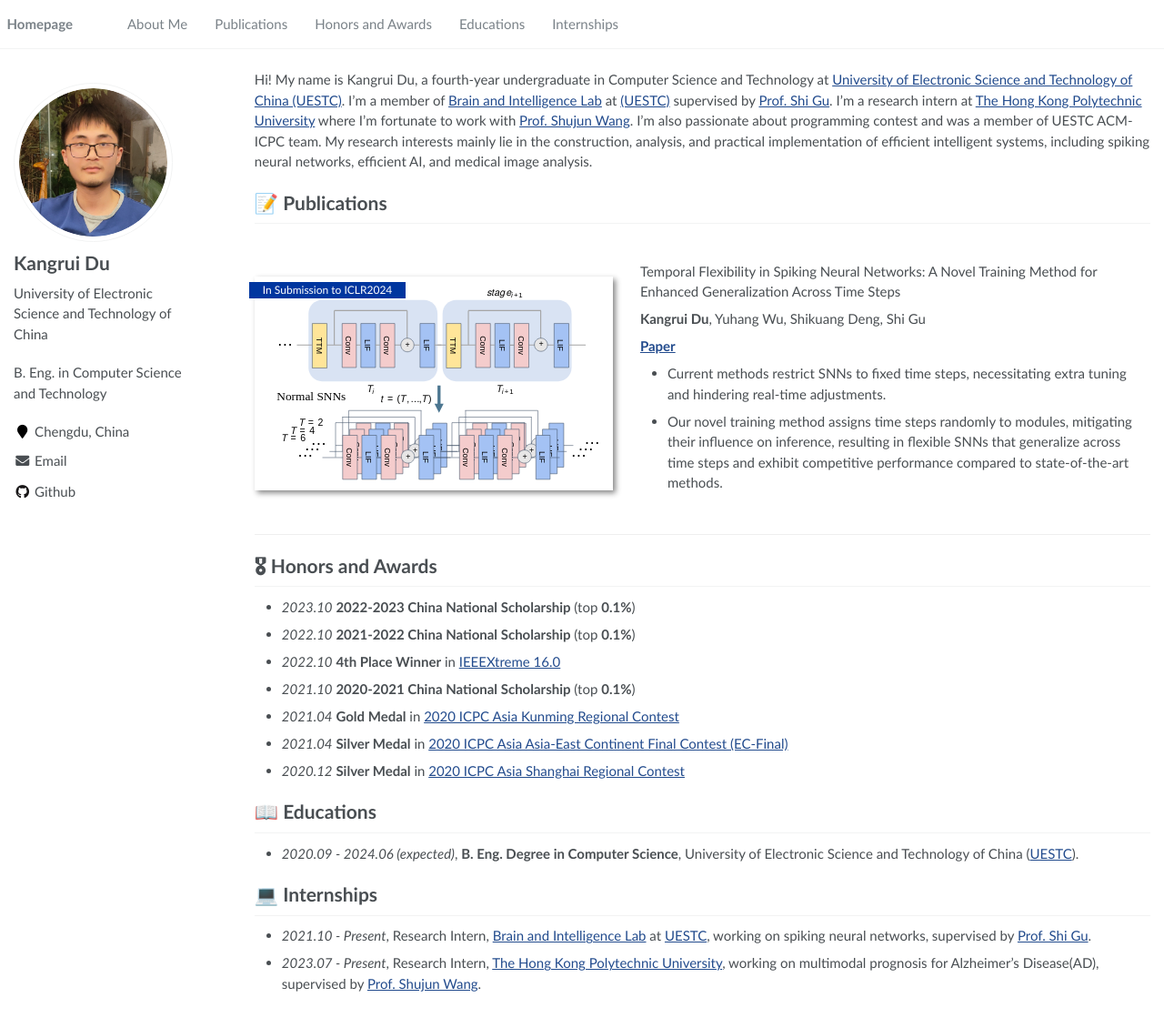
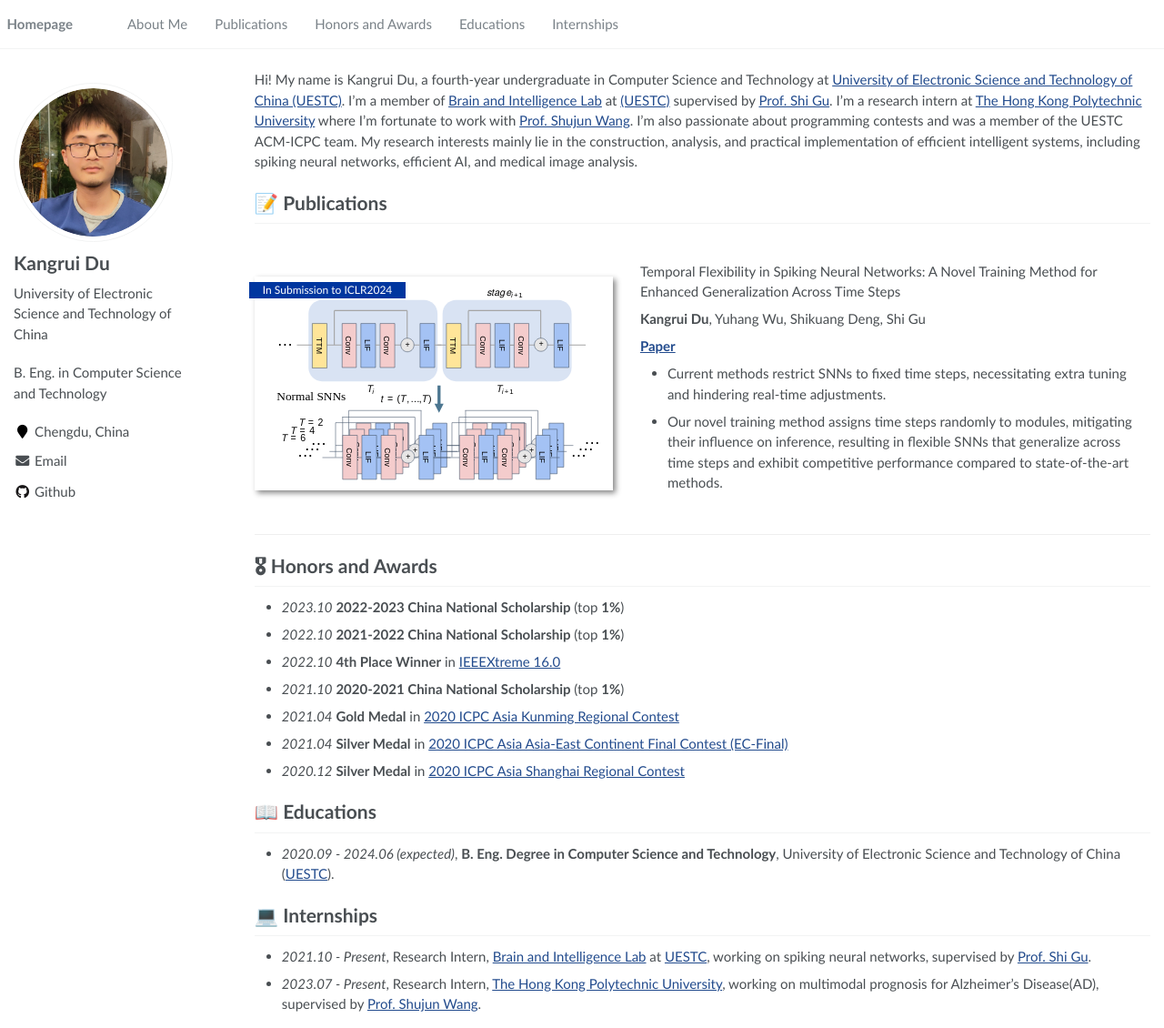
Before and after one commit to Rockdu/Rockdu.github.io, a Jekyll site: the page built from _pages/about.md, in a window 1280 px wide and 1130 px high. Shown: the whole window at 91% size. Built offline with Jekyll 4.4.1, drawn with Linux system fonts in a browser that asks for light colours.

Commit message:
Update about.md

```diff
--- a/_pages/about.md
+++ b/_pages/about.md
@@ -17,8 +17,8 @@ redirect_from:
 
 <span class='anchor' id='about-me'></span>
 
-Hi! My name is Kangrui Du, a fourth-year undergraduate in Computer Science and Technology at [University of Electronic Science and Technology of China (UESTC)](https://en.uestc.edu.cn/). I'm a member of [Brain and Intelligence Lab](https://guslab.org/) at [(UESTC)](https://en.uestc.edu.cn/) supervised by [Prof. Shi Gu](https://guslab.org/). I'm a research intern at [The Hong Kong Polytechnic University](https://www.polyu.edu.hk/en/) where I'm fortunate to work with [Prof. Shujun Wang](https://emma-sjwang.github.io/). I'm also passionate about programming contest and was a member of UESTC ACM-ICPC team.
-<!-- My research interests lie in building, analyzing and applying efficient and low energy intelligent systems, including spiking neural networks, efficient AI, and medical image analysis.  -->
+Hi! My name is Kangrui Du, a fourth-year undergraduate in Computer Science and Technology at [University of Electronic Science and Technology of China (UESTC)](https://en.uestc.edu.cn/). I'm a member of [Brain and Intelligence Lab](https://guslab.org/) at [(UESTC)](https://en.uestc.edu.cn/) supervised by [Prof. Shi Gu](https://guslab.org/). I'm a research intern at [The Hong Kong Polytechnic University](https://www.polyu.edu.hk/en/) where I'm fortunate to work with [Prof. Shujun Wang](https://emma-sjwang.github.io/). I'm also passionate about programming contests and was a member of the UESTC ACM-ICPC team.
+<!-- My research interests lie in building, analyzing, and applying efficient and low-energy intelligent systems, including spiking neural networks, efficient AI, and medical image analysis.  -->
 My research interests mainly lie in the construction, analysis, and practical implementation of efficient intelligent systems, including spiking neural networks, efficient AI, and medical image analysis.
 
 
@@ -47,16 +47,16 @@ Temporal Flexibility in Spiking Neural Networks: A Novel Training Method for Enh
 </div>
 
 # 🎖 Honors and Awards
-- *2023.10* **2022-2023 China National Scholarship** (top **0.1%**)
-- *2022.10* **2021-2022 China National Scholarship** (top **0.1%**)
+- *2023.10* **2022-2023 China National Scholarship** (top **1%**)
+- *2022.10* **2021-2022 China National Scholarship** (top **1%**)
 - *2022.10* **4th Place Winner** in [IEEEXtreme 16.0](https://ieeextreme.org/ieeextreme-16-0-ranking/)
-- *2021.10* **2020-2021 China National Scholarship** (top **0.1%**)
+- *2021.10* **2020-2021 China National Scholarship** (top **1%**)
 - *2021.04* **Gold Medal** in [2020 ICPC Asia Kunming Regional Contest](https://icpc.global/)
 - *2021.04* **Silver Medal** in [2020 ICPC Asia Asia-East Continent Final Contest (EC-Final)](https://icpc.global/)
 - *2020.12* **Silver Medal** in [2020 ICPC Asia Shanghai Regional Contest](https://icpc.global/)
 
 # 📖 Educations
-- *2020.09 - 2024.06 (expected)*, **B. Eng. Degree in Computer Science**, University of Electronic Science and Technology of China ([UESTC](https://en.uestc.edu.cn/)).
+- *2020.09 - 2024.06 (expected)*, **B. Eng. Degree in Computer Science and Technology**, University of Electronic Science and Technology of China ([UESTC](https://en.uestc.edu.cn/)).
 
 <!-- # 💬 Invited Talks
 - *2021.06*, Lorem ipsum dolor sit amet, consectetur adipiscing elit. Vivamus ornare aliquet ipsum, ac tempus justo dapibus sit amet.
```
